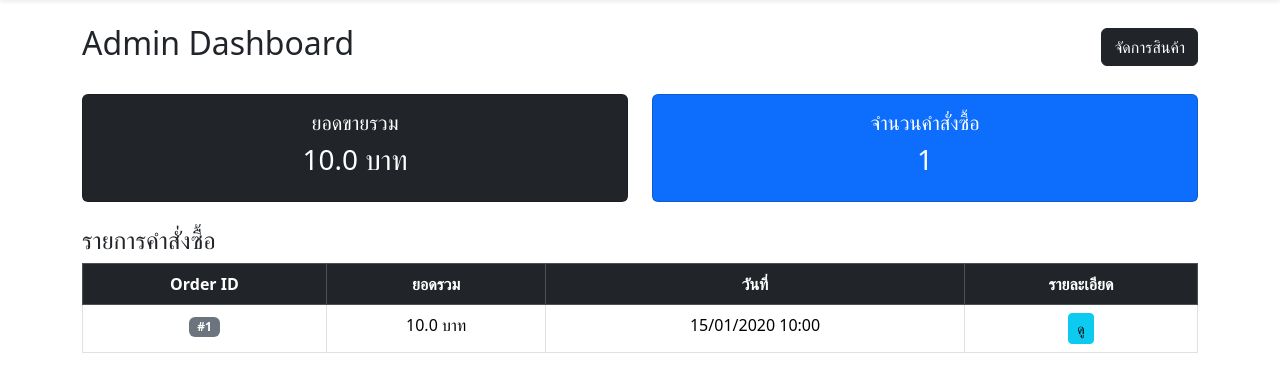
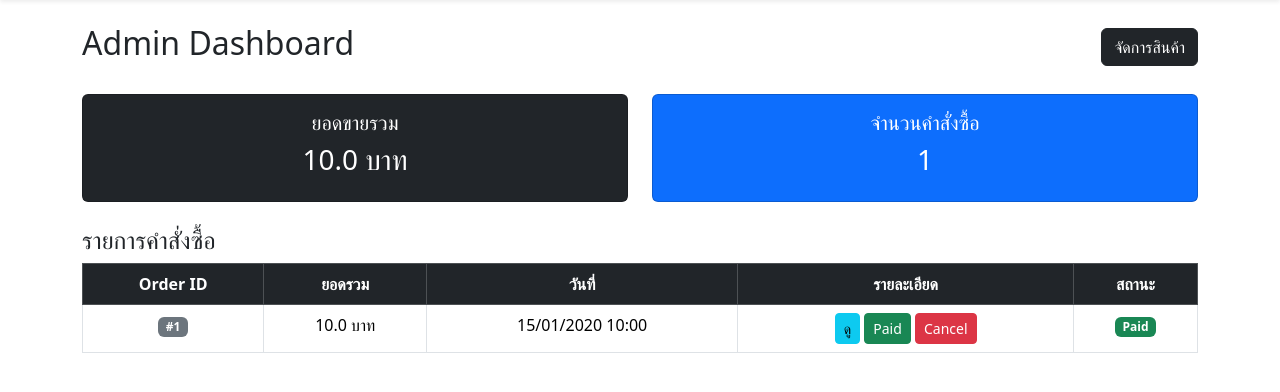
Before and after one commit to nut1596/Web-Flask-DMO-Product-Buy-Sale-Stock, a Flask app: page /admin in a window 1280 px wide. Shown: the part 56-448 px from the top of the page. Run offline with Flask 3, Linux system fonts and the light colour scheme; the visitor is signed in with stand-in values (Sample User, id 1); tables that the repository leaves empty hold one stand-in row (values such as "Sample post").

Commit message:
Add order status system with update functionality

```diff
--- a/models.py
+++ b/models.py
@@ -30,6 +30,8 @@ class Order(db.Model):
     total_amount = db.Column(db.Float, nullable=False)
     created_at = db.Column(db.DateTime, default=datetime.utcnow)
 
+    status = db.Column(db.String(20), default="Pending")
+
     items = db.relationship("OrderItem", backref="order", lazy=True)
 
 
--- a/routes/admin_routes.py
+++ b/routes/admin_routes.py
@@ -105,3 +105,18 @@ def order_detail(id):
     order = Order.query.get_or_404(id)
 
     return render_template("order_detail.html", order=order)
+
+
+@admin.route("/admin/orders/<int:id>/status/<string:status>")
+def update_status(id, status):
+
+    if not session.get("admin_logged_in"):
+        return redirect(url_for("auth.login"))
+
+    order = Order.query.get_or_404(id)
+
+    if status in ["Pending", "Paid", "Cancelled"]:
+        order.status = status
+        db.session.commit()
+
+    return redirect(url_for("admin.admin_dashboard"))
--- a/templates/admin.html
+++ b/templates/admin.html
@@ -34,6 +34,7 @@
             <th>ยอดรวม</th>
             <th>วันที่</th>
             <th>รายละเอียด</th>
+            <th>สถานะ</th>
         </tr>
     </thead>
     <tbody>
@@ -51,6 +52,24 @@
                 class="btn btn-info btn-sm">
                 ดู
                 </a>
+                <a href="{{ url_for('admin.update_status', id=order.id, status='Paid') }}"
+                class="btn btn-success btn-sm">
+                Paid
+                </a>
+
+                <a href="{{ url_for('admin.update_status', id=order.id, status='Cancelled') }}"
+                class="btn btn-danger btn-sm">
+                Cancel
+                </a>
+            </td>
+            <td>
+                {% if order.status == "Pending" %}
+                    <span class="badge bg-warning text-dark">Pending</span>
+                {% elif order.status == "Paid" %}
+                    <span class="badge bg-success">Paid</span>
+                {% elif order.status == "Cancelled" %}
+                    <span class="badge bg-danger">Cancelled</span>
+                {% endif %}
             </td>
         </tr>
         {% endfor %}
```
